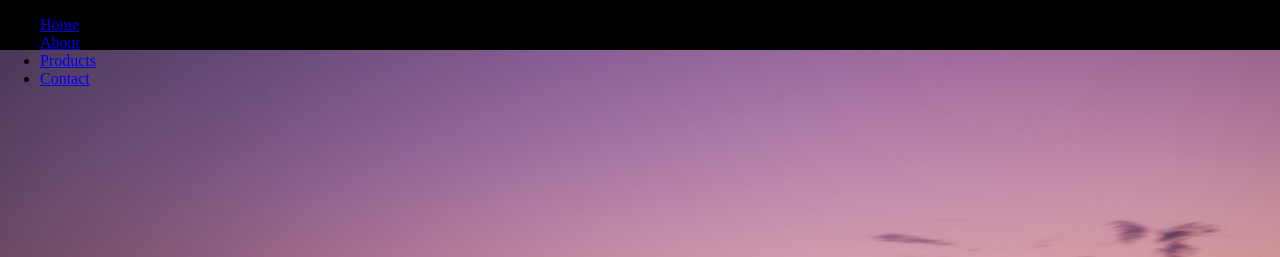
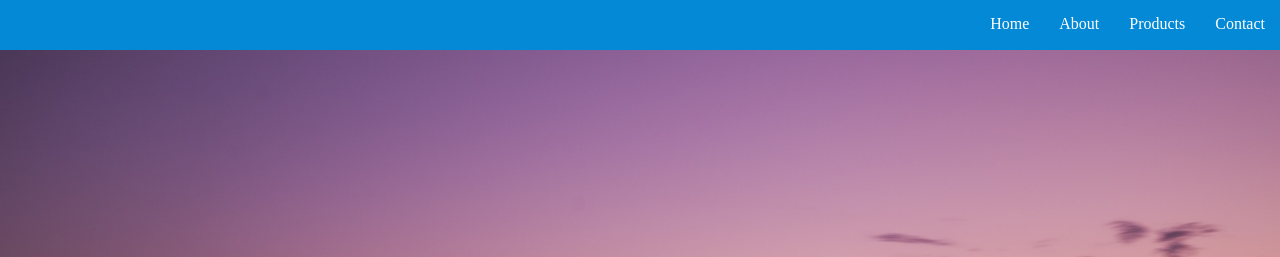
Before and after one commit to drakosha108/LP1, a plain HTML site: page index.html in a window 1280 px wide. Shown: the top 257 px of the page. Drawn offline with Linux system fonts and the light colour scheme.

Commit message:
Добавлено стилі для хедера, відформатовано

```diff
--- a/styles.css
+++ b/styles.css
@@ -7,7 +7,7 @@
   top: 0px;
   height: 50px;
   position: fixed;
-  background: black;
+  background: rgb(3, 137, 214);
 }
 
 .content {
@@ -77,3 +77,26 @@ body {
   color: #fff;
   margin: auto;
 }
+
+ul.navigation {
+  display: flex;
+  float: right;
+  margin: 0;
+  padding: 0;
+}
+
+ul.navigation > li {
+  display: block;
+  padding: 15px;
+}
+
+ul.navigation a {
+  color: white;
+  text-decoration: none;
+}
+ul.navigation > li:hover {
+  background: rgb(93, 102, 150);
+}
+ul.navigation > li:hover a {
+  color: rgb(255, 217, 0);
+}
```
Also changed, not shown: index.html (+14 -6 lines).
